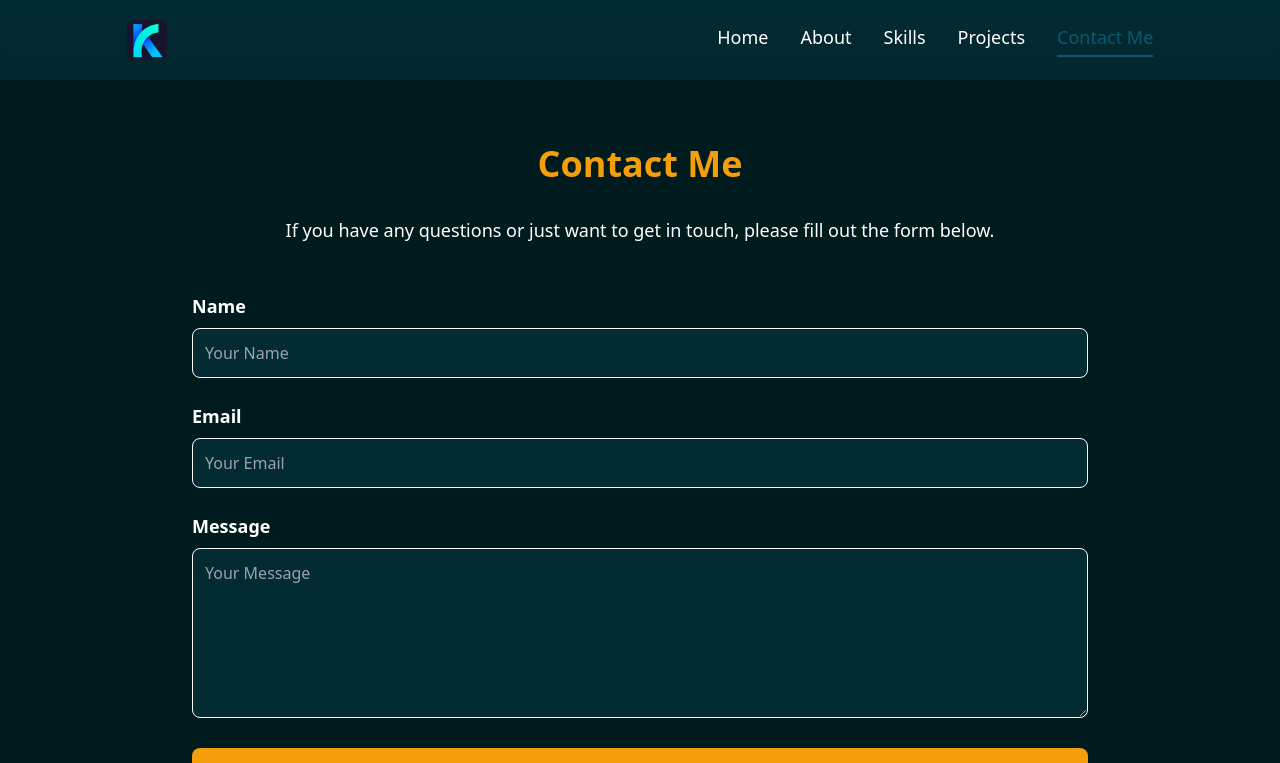
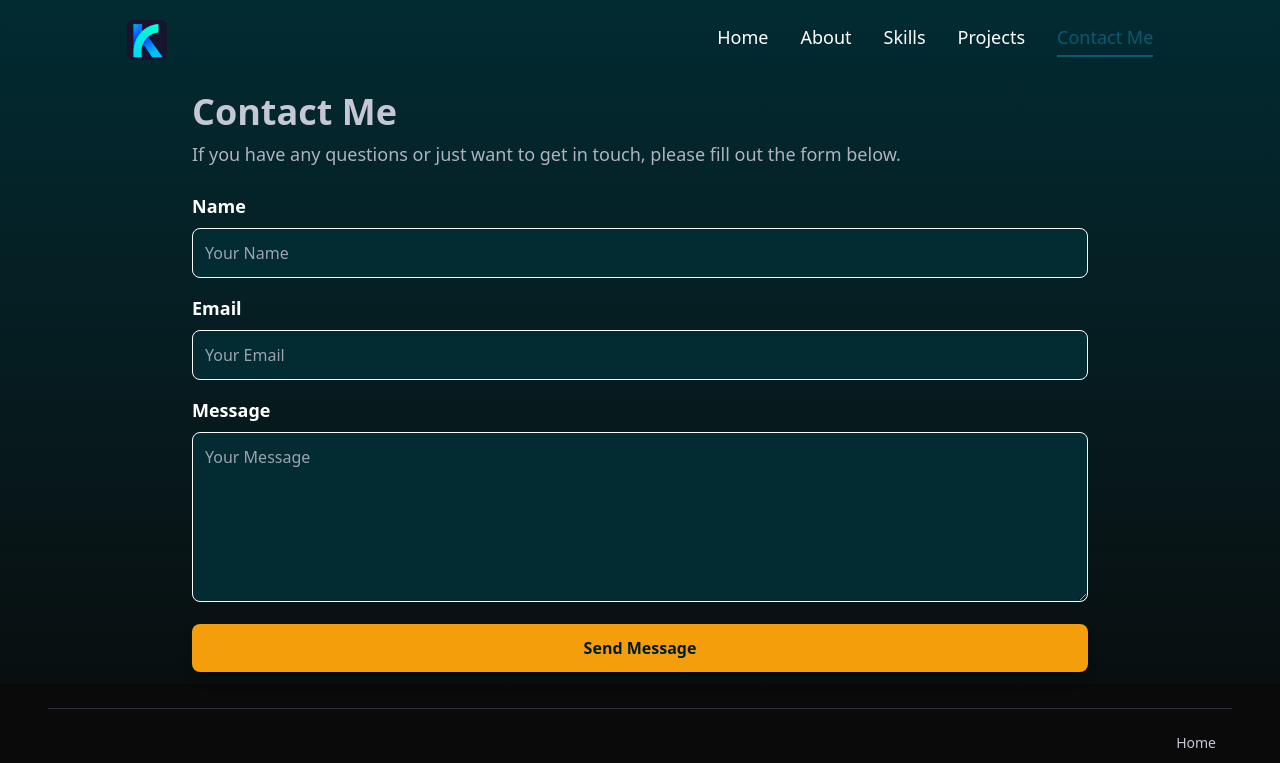
Before and after one commit to Kanhaiyasahu01/Kanhaiya-Portfolio, a React (Vite) app: page /contact in a window 1280 px wide. Shown: the top 763 px of the page. Built offline with nearby package versions, Linux system fonts and the light colour scheme.

Commit message:
align contact me section

```diff
--- a/src/components/ContactMe.jsx
+++ b/src/components/ContactMe.jsx
@@ -30,16 +30,16 @@ export const ContactMe = () => {
   };
 
   return (
-    <div className="bg-blue-900 text-white py-16 px-8 sm:px-16 lg:px-32">
+    <div className=" text-white py-3 px-8 sm:px-16 lg:px-32">
       <div className="max-w-4xl mx-auto">
-        <h2 className="text-4xl font-bold text-yellow-500 mb-8 text-center">
+        <h2 className="text-4xl font-bold text-richblack-50 mb-2">
           Contact Me
         </h2>
-        <p className="text-center mb-12 text-lg">
+        <p className=" mb-6 text-lg text-richblack-100">
           If you have any questions or just want to get in touch, please fill out the form below.
         </p>
 
-        <form onSubmit={onSubmit} className="space-y-6">
+        <form onSubmit={onSubmit} className="space-y-4">
           <div>
             <label htmlFor="name" className="block text-lg font-semibold mb-2">
               Name
```
